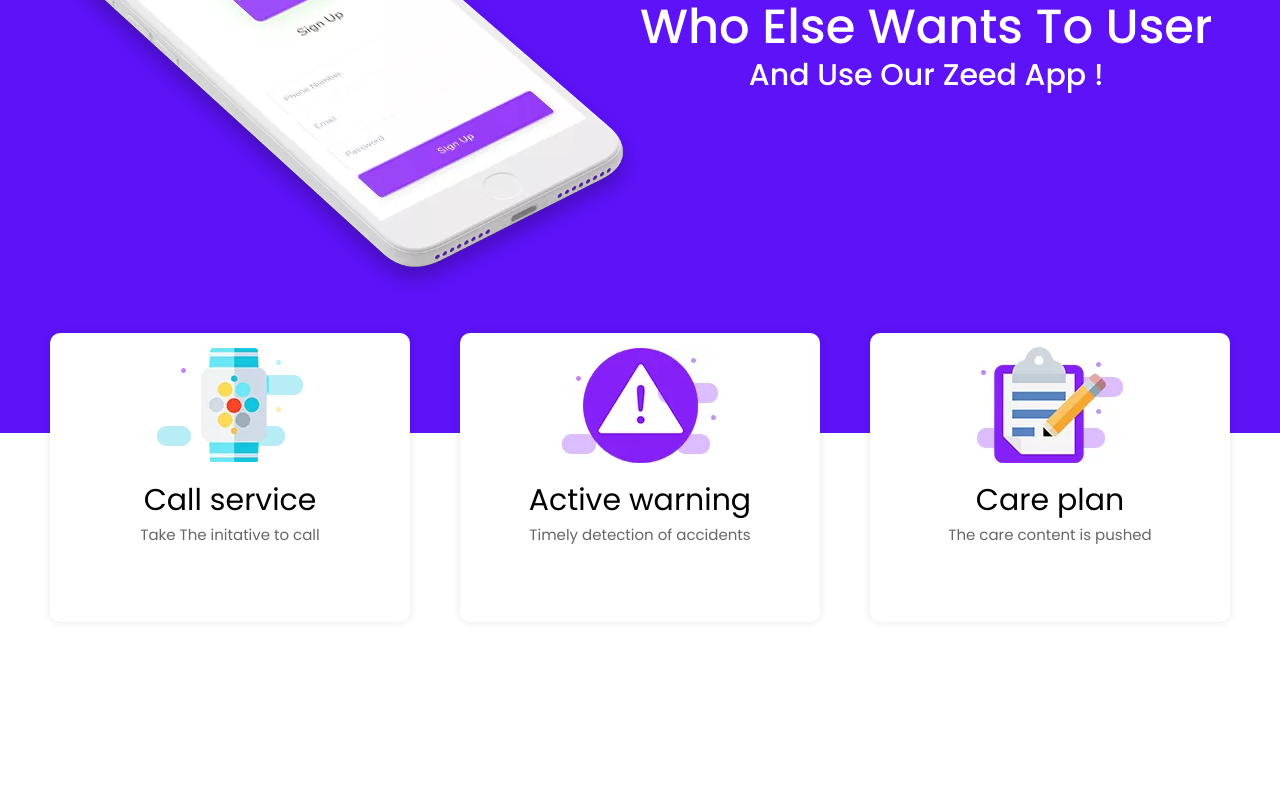
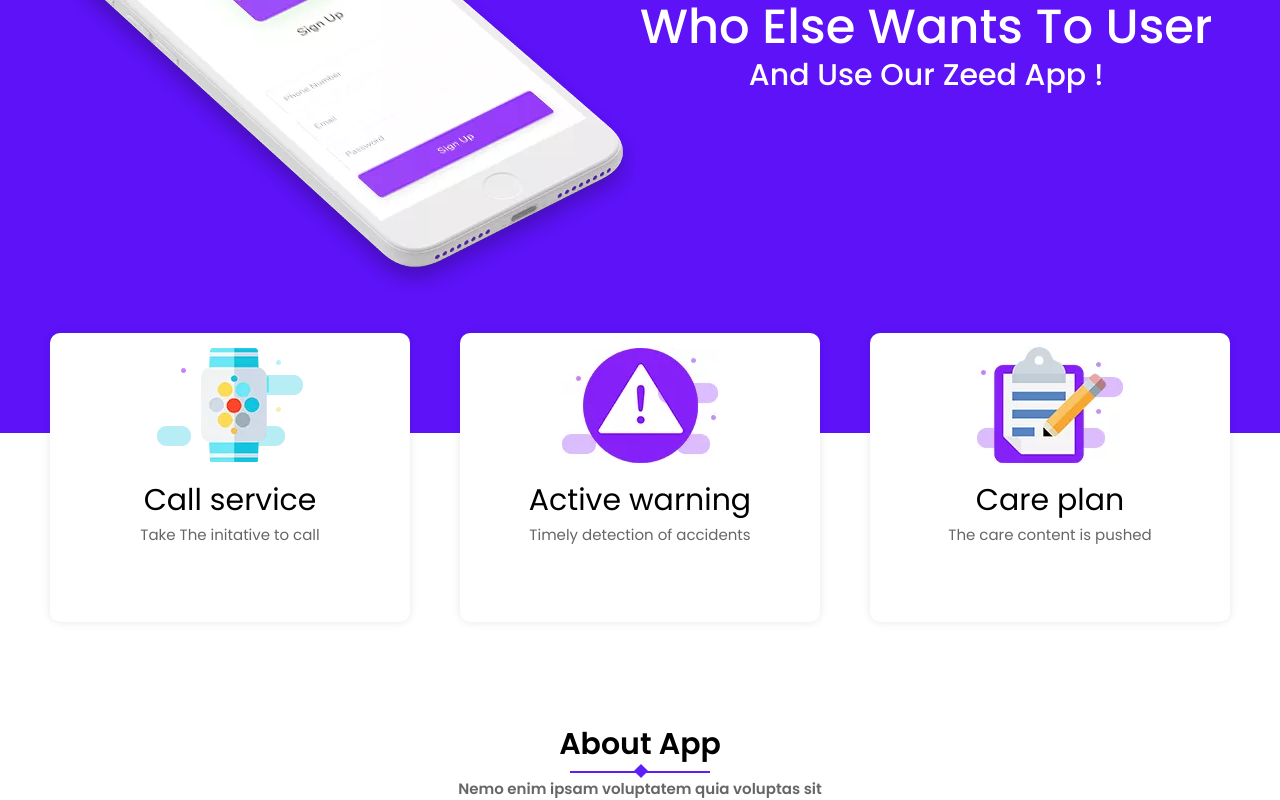
Before and after one commit to abbasalkabbi/zeed-app, a React (Create React App) app: page / in a window 1280 px wide. Shown: the part 367-1167 px from the top of the page. Before the commit the page ends 1089 px from the top, so only its background shows below. Built offline with nearby package versions, Linux system fonts and the light colour scheme.

Commit message:
"Add -> header to about"

```diff
--- a/src/App.scss
+++ b/src/App.scss
@@ -173,5 +173,45 @@
     }
   }
   // service-area End
+  // about-area
+  .about-area {
+    width: 100%;
+    h2{
+      font-size: 30px;
+      font-family:'Poppins', sans-serif;
+      font-weight: 600;
+      text-align: center;
+      position: relative;
+      margin-bottom: 10px;
+      // width: fit-content;
+    }
+    h2:before{
+      content: '';
+      position: absolute;
+      left: calc(50% - 70px);
+      bottom: -6px;
+      height: 2px;
+      width: 140px;
+      background-color: #5c1ef9;
+    }
+    h2::after{
+      content: '';
+      position: absolute;
+      left: calc(50% - 4px);
+      bottom: -9px;
+      height: 10px;
+      width: 10px;
+      background-color: #5c1ef9;
+      transform: rotate(45deg);
+    }
+    p{
+      color:#666;
+      font-size: 15px;
+      font-family:'Poppins', sans-serif;
+      font-weight: 600;
+      text-align: center;
+    }
+  }
+  // about-area End
 }
 // Home  End
--- a/src/components/Home.js
+++ b/src/components/Home.js
@@ -57,6 +57,12 @@
                 {/* service-single  End*/}
             </div>
             {/* service-area End  */}
+            {/* about-area */}
+            <div className="about-area">
+                <h2>About App</h2>
+                <p>Nemo enim ipsam voluptatem quia voluptas sit</p>
+            </div>
+            {/* about-area End */}
         </div>
     )
 }
```
